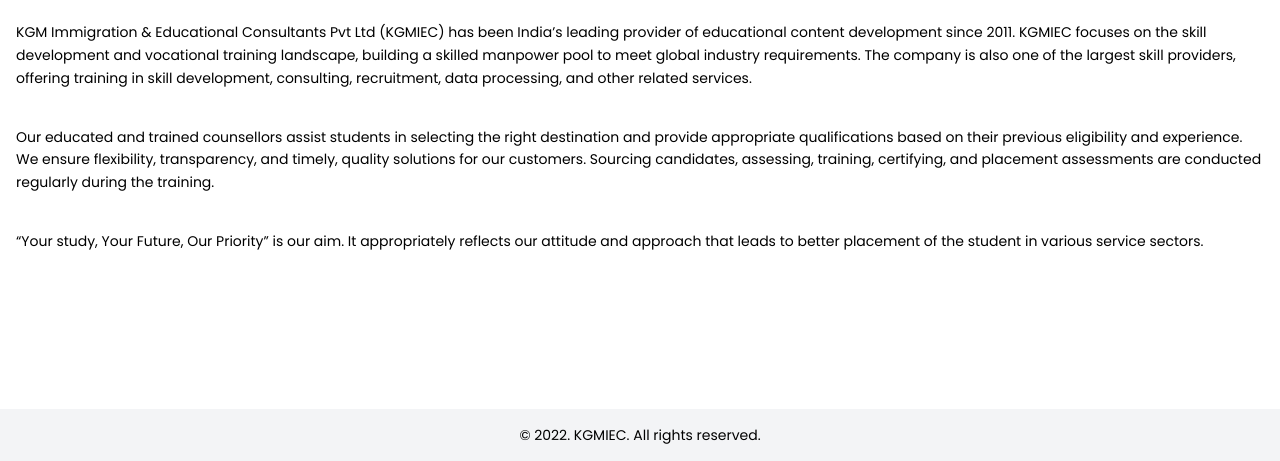
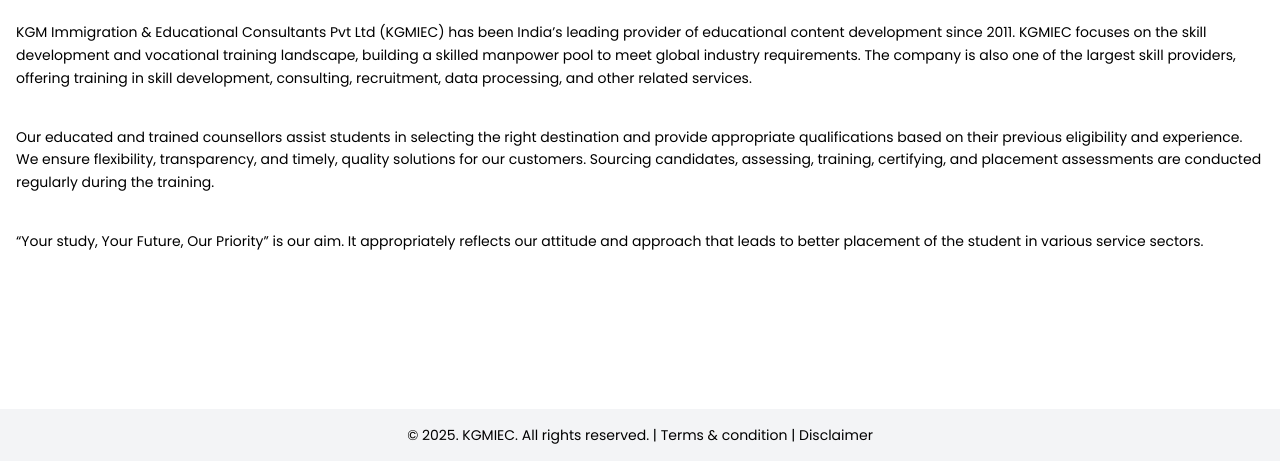
Before and after one commit to nareshsingh770/kgmiec.in, a plain HTML site: page about_us.html in a window 1280 px wide. Shown: the part 483-944 px from the top of the page. Drawn offline with nearby package versions, Linux system fonts and the light colour scheme.

Commit message:
minor changes on footer

```diff
--- a/about_us.html
+++ b/about_us.html
@@ -138,7 +138,7 @@
 
     <!-- ====== Contact Section End -->
     <footer class="bg-gray-100 p-4">
-        <h4 class="text-grey-400 text-sm text-center">© 2022. KGMIEC. All rights reserved.</h4>
+        <h4 class="text-grey-400 text-sm text-center">© 2025. KGMIEC. All rights reserved. | Terms & condition | Disclaimer</h4>
     </footer>
 
     <script>
```
Also changed, not shown: contact.html (+1 -1 lines), gallery.html (+1 -1 lines), index.html (+1 -1 lines).
